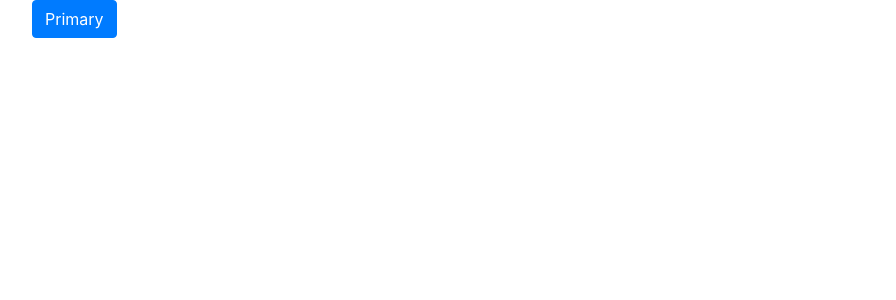
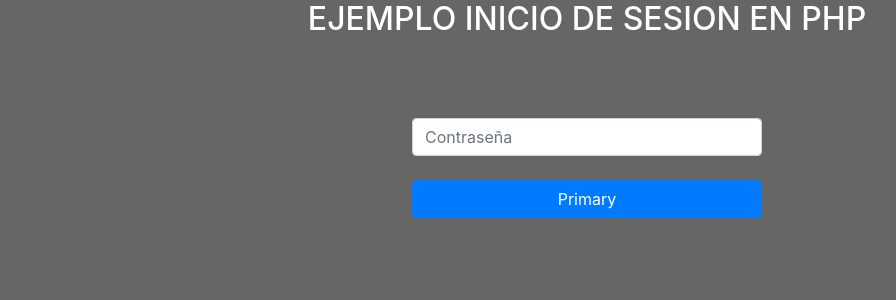
Before and after one commit to Jfaramir/PHP_2018_ejemplo1, a PHP site: page / in a window 1280 px wide. Shown: the top 300 px of the page, without its empty margins (53-949 px from the left). Run offline with PHP 8.4, Linux system fonts and the light colour scheme.

Commit message:
PHP EJEMPLO 1 HOLA MUNDO con boton

```diff
--- a/index.php
+++ b/index.php
@@ -5,14 +5,25 @@
         <title>PRUEBA DE PHP CON BOOTSTRAP</title>
         <link href="css/bootstrap.min.css" rel="stylesheet" type="text/css"/>
     </head>
-    <body>
+    <body style="background-color: #666">
         <div class="container">
             <div class="row">
+                <div class="col-12">
+                    <h2 class="text-center" style="color: white"> EJEMPLO INICIO DE SESION EN PHP </h2>
+                </div>
+            </div>
+            <div class="row">
+                <div class="col-4"></div>
                 <div class="col-4">
-                    <button id="boton1" class="btn btn-primary">Primary</button>
-                </div>
-                <div class="col-4">
-                    <input id="cajaNombre" name="usuario_nombre" type="text" placeholder="Usuario">
+                    <br/><br/>
+                    <form action="index2.php">
+                        <input id="cajaNombre" class="form-control" type="text" placeholder="Usuario" required="required">
+                          <br/>
+                        <input id="cajaPassword" class="form-control" type="text" placeholder="Contraseña">
+                          <br/>
+                          <button id="boton1" class="btn btn-primary btn-block" type="submit">Primary</button>
+                          <br/>
+                    </form>
                 </div>
                 <div class="col-4"></div>
             </div>
@@ -34,7 +45,7 @@
             console.log("aqui si llega");
             //$('#nombre').val("Why you are running?");
             //$('input[name=usuario_nombre]').val("Why you running?");
-            $('#cajaNombre').show(200);
+            $('#cajaNombre').show(500);
             console.log("aqui tambien");
         });
     </script>
```
